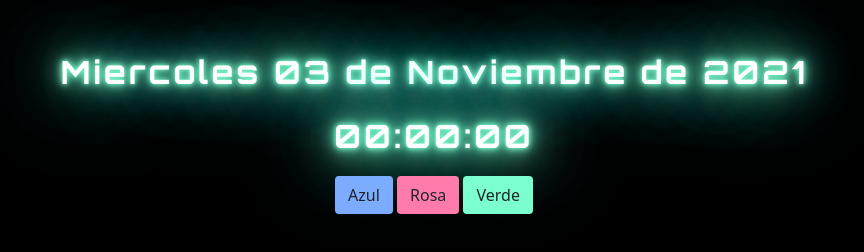
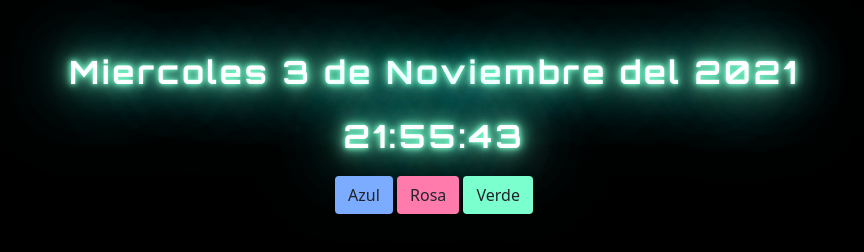
Before and after one commit to earias08/practicaBOM-c19i, a plain HTML site: page index.html in a window 1280 px wide. Shown: the whole page, without its empty margins (206-1070 px from the left). Drawn offline with Linux system fonts and the light colour scheme.

Commit message:
se agrego la logica necesaria para el funcionamiento del reloj

```diff
--- a/index.html
+++ b/index.html
@@ -12,8 +12,8 @@
 <body>
     <main class="container text-center my-5">
         <section class="titulo verde">
-            <p>Miercoles 03 de Noviembre de 2021</p>
-            <p>00:00:00</p>
+            <p id='fecha'></p>
+            <p id='hora'></p>
         </section>
         <section>
             <button class="btn btn-azul">Azul</button>
--- a/js/reloj.js
+++ b/js/reloj.js
@@ -0,0 +1,34 @@
+function obtenerFecha(){
+    let fecha = new Date();
+    console.log(fecha)
+    console.log(fecha.getDate()) // 0 a 6, 0 dia domingo
+    console.log(fecha.getDay()) // numero del dia 1 a 31
+    console.log(fecha.getMonth()) // 0 a 11, 0 es enero
+
+    let fechaReloj = document.querySelector('#fecha');
+    let semana = ['Domingo', 'Lunes', 'Martes', 'Miercoles', 'Jueves', 'Viernes','Sabado'];
+    let meses = ['Enero','Febrero', 'Marzo', 'Abril', 'Maryo', 'Junio', 'julio','Agosto', 'Septiembre', 'Octubre', 'Noviembre', 'Diciembre'];
+
+
+    fechaReloj.innerHTML = `${semana[fecha.getDate()]} ${fecha.getDay()} de ${meses[fecha.getMonth()]} del ${fecha.getFullYear()}`;
+
+    let hora = fecha.getHours();
+    let minutos = fecha.getMinutes();
+    let segundos = fecha.getSeconds();
+
+    // agregar 0 solo cuando el numero es menor a 10
+    if(hora<10){
+        hora = '0'+ hora;
+    }
+    if(minutos<10){
+        minutos = '0'+ minutos;
+    }
+    if(segundos<10){
+        segundos = '0'+ segundos;
+    }
+
+    let horaReloj = document.querySelector('#hora');
+    horaReloj.innerHTML = `${hora}:${minutos}:${segundos}`
+}
+
+setInterval(obtenerFecha, 1000);
```
